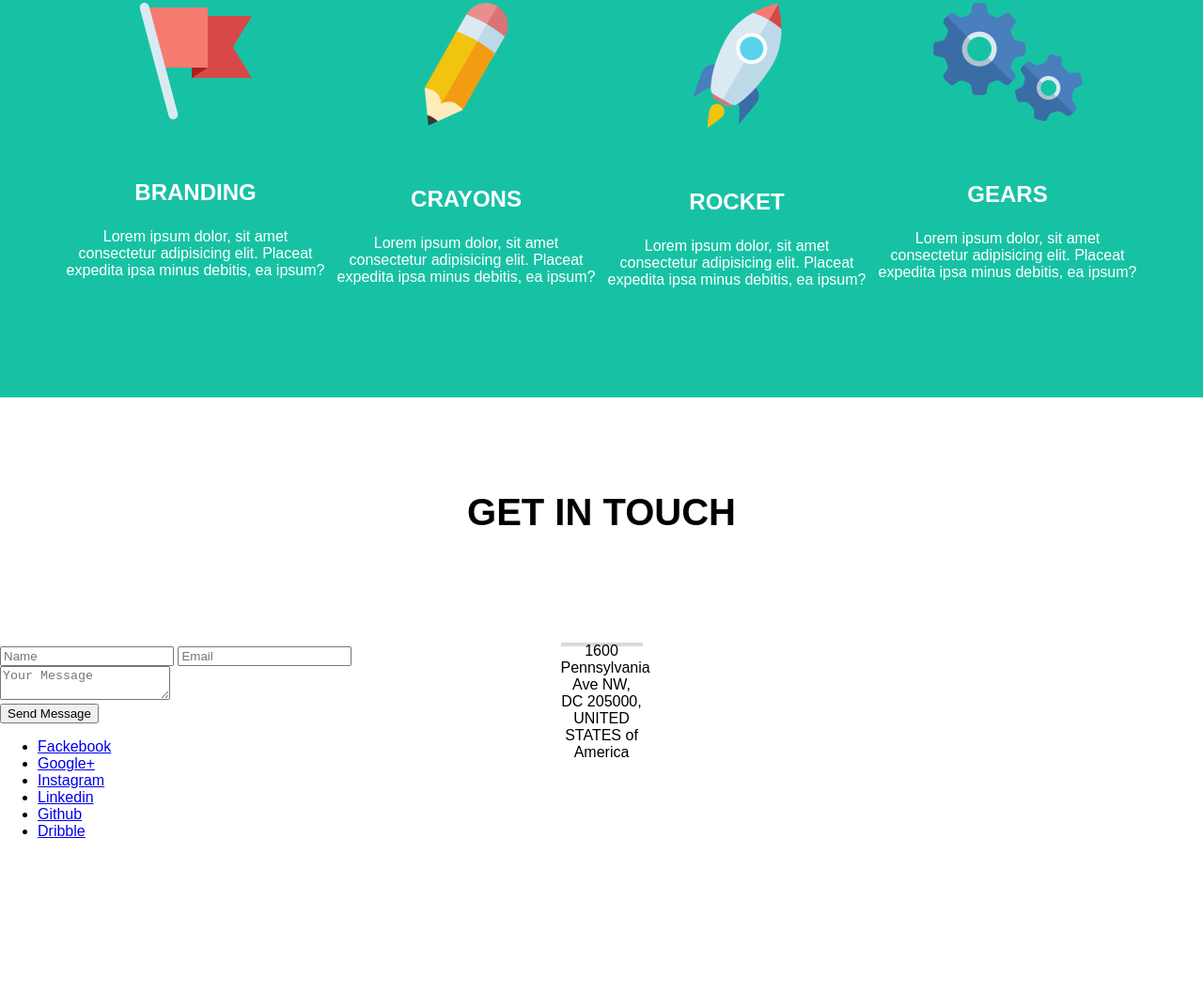
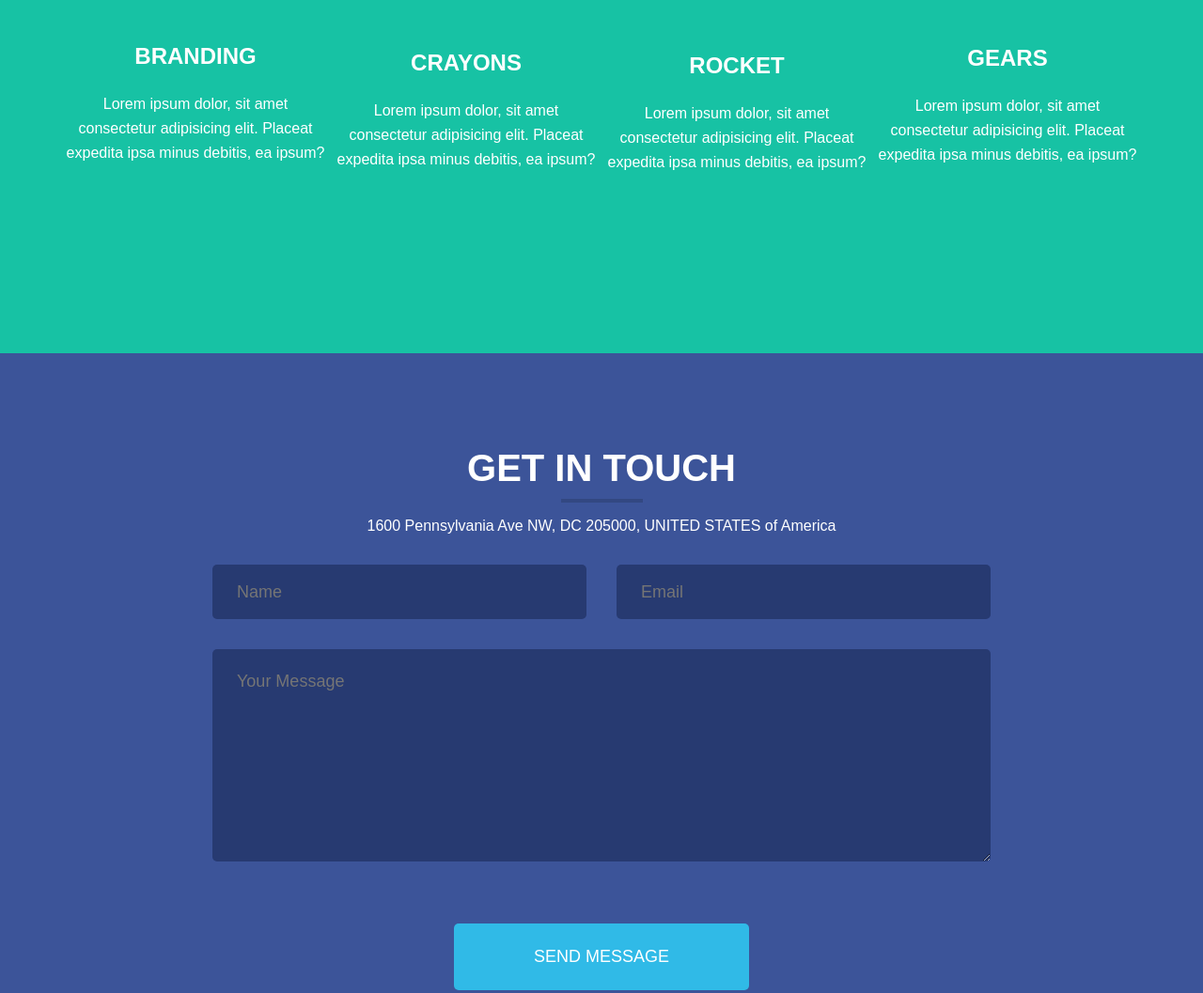
Before and after one commit to DiarPllana/webAdv, a plain HTML site: page lesson 20/index.html in a window 1280 px wide. Shown: the part 969-2026 px from the top of the page at 94% size. Before the commit the page ends 1879 px from the top, so only its background shows below. Drawn offline with Linux system fonts and the light colour scheme.

Commit message:
lesson 20

```diff
--- a/lesson 20/css/style.css
+++ b/lesson 20/css/style.css
@@ -1,5 +1,5 @@
 body {
-    margin: 0;
+    margin: 0px;
     font-family: 'Titillium Web' , sans-serif;
 }
 
@@ -73,7 +73,7 @@ nav ul li.active {
 .title-box h2 {
     margin-top: 0px;
     margin-bottom: 10px;
-    padding: 100px;
+    padding-top: 100px;
     font-size: 40px;
     text-transform: uppercase;
     font-weight: bold;
@@ -109,3 +109,95 @@ nav ul li.active {
     text-transform: uppercase;
     margin-top: 60px;
 }
+
+.service p {
+    font-size: 16px;
+    line-height: 26px;
+}
+
+#section-3 {
+    background-color: #3c5499;
+    color: white;
+    min-height: 820px;
+}
+
+#contact-form {
+    margin-right: auto;
+    margin-left: auto;
+    max-width: 860px;
+}
+
+.form-row {
+    display: flex;
+}
+
+input[type="text"],input[type="email"] {
+    width: 46%;
+    height: 56px;
+}
+
+input[type="text"],input[type="email"] , textarea {
+    font-family: 'Titillium Web' , sans-serif;
+    color: white;
+    background-color: #273a71;
+    border: none;
+    font-size: 18px;
+    margin: 16px;
+    border-radius: 5px;
+    padding-left: 26px;
+}
+
+textarea {
+    height: 200px;
+    width: 100%;
+    padding-top: 24px;
+}
+
+input[type="submit"] {
+    background-color: #30bae7;
+    border: none;
+    font-size: 18px;
+    text-transform: uppercase;
+    margin-right: auto;
+    margin-left: auto;
+    border-radius: 5px;
+    margin-top: 50px;
+}
+
+.big-button {
+    padding: 25px 85px;
+    color: white;
+}
+
+footer {
+    background-color: #344b8e;
+}
+
+.footer-links {
+    max-width: 945px;
+    margin-right: auto;
+    margin-left: auto;
+}
+
+footer ul {
+    margin: 0px;
+    padding-bottom: 25px;
+    padding-top: 25px;
+    display: flex;
+}
+
+.footer-links ul li {
+    display: inline-block;
+    padding: 10px 20px 10px 20px;
+}
+
+.footer-links ul li a {
+    text-decoration: none;
+    color: white;
+    font-size: 24px;
+}
+
+header img {
+    width: 117px;
+    height: 37px;
+}
--- a/lesson 20/index.html
+++ b/lesson 20/index.html
@@ -67,15 +67,16 @@
         </div>
     </section>
 
-    <section class="section-3">
+    <section id="section-3">
         <div class="container"></div>
             <div class="title-box">
                 <h2>Get in touch</h2>
             <div class="line">
-                <p>1600 Pennsylvania Ave NW, DC 205000, UNITED STATES of America</p>
+
             </div>
+            <p>1600 Pennsylvania Ave NW, DC 205000, UNITED STATES of America</p>
         </div>
-        <div class="contact-form">
+        <div id="contact-form">
         <form>
             <div class="form-row">
                 <input type="text" name="name" placeholder="Name">
```
